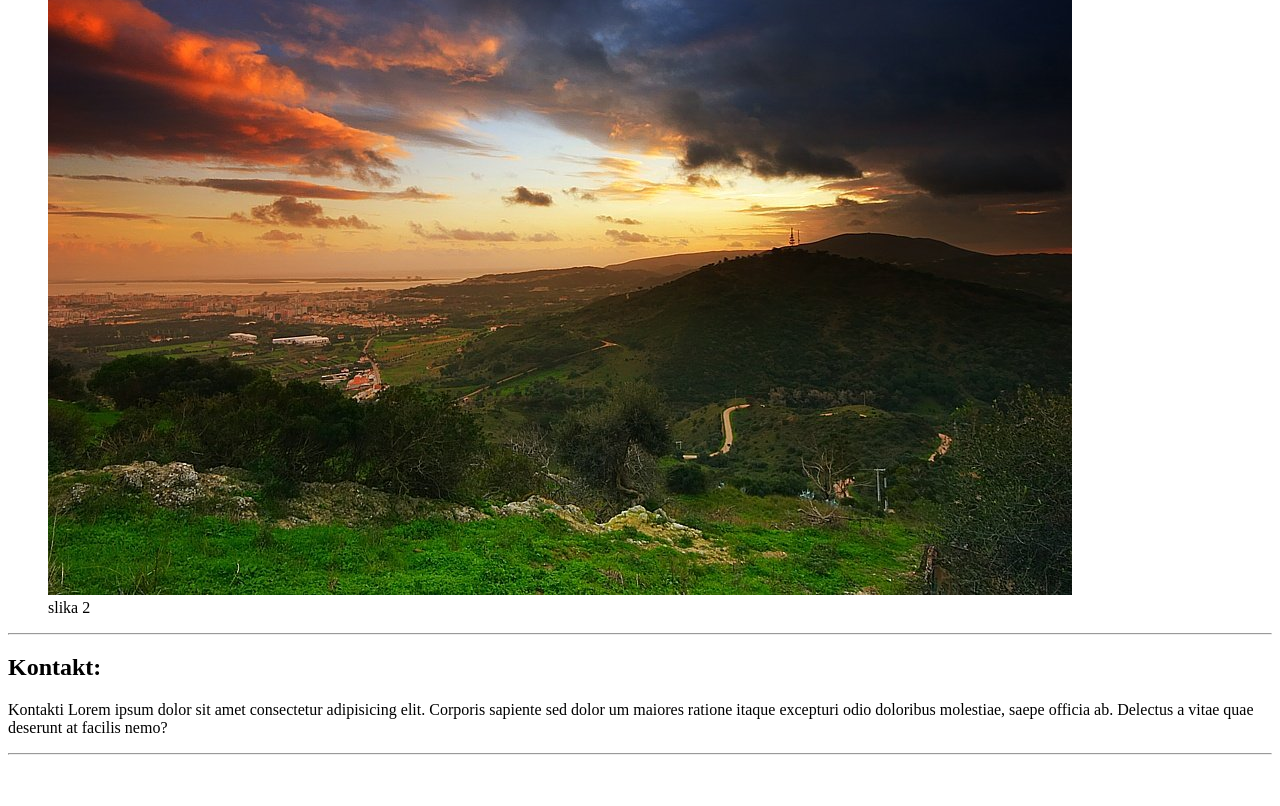
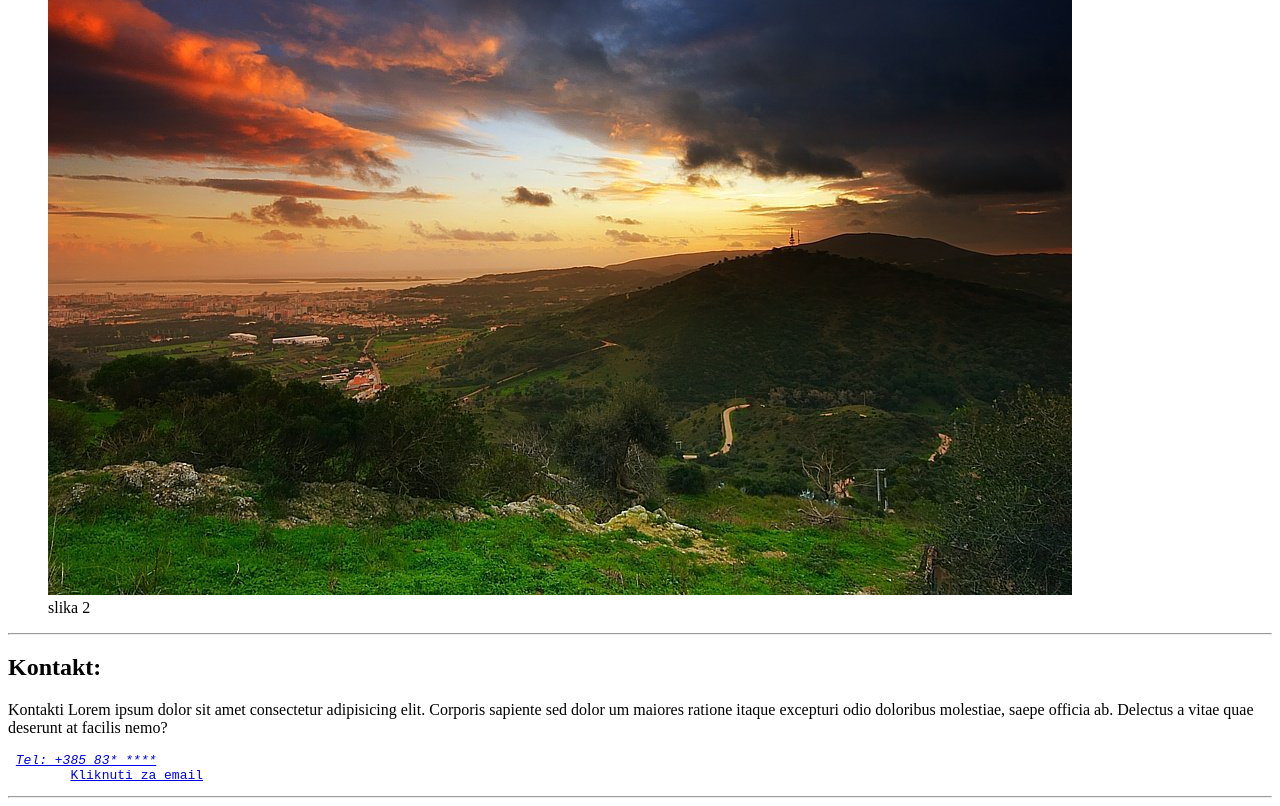
Before and after one commit to Meling1/algebra.vjezba.html.1, a plain HTML site: page index.html in a window 1280 px wide. Shown: the part 1718-2524 px from the top of the page. Before the commit the page ends 2481 px from the top, so only its background shows below. Drawn offline with Linux system fonts and the light colour scheme.

Commit message:
dodani kontakt obrasci

```diff
--- a/index.html
+++ b/index.html
@@ -53,6 +53,8 @@
             um maiores ratione itaque excepturi odio doloribus
              molestiae, saepe officia ab. Delectus a vitae quae deserunt at facilis nemo?
         </p>
+        <pre> <a href="tel:+385 834 9542"><i>Tel: +385 83* ****</i></a>
+        <a href="mailto.ime.prezime@gmail.com">Kliknuti za email</a></pre>
     </section> <hr>
     </main>
     <footer></footer>
```
